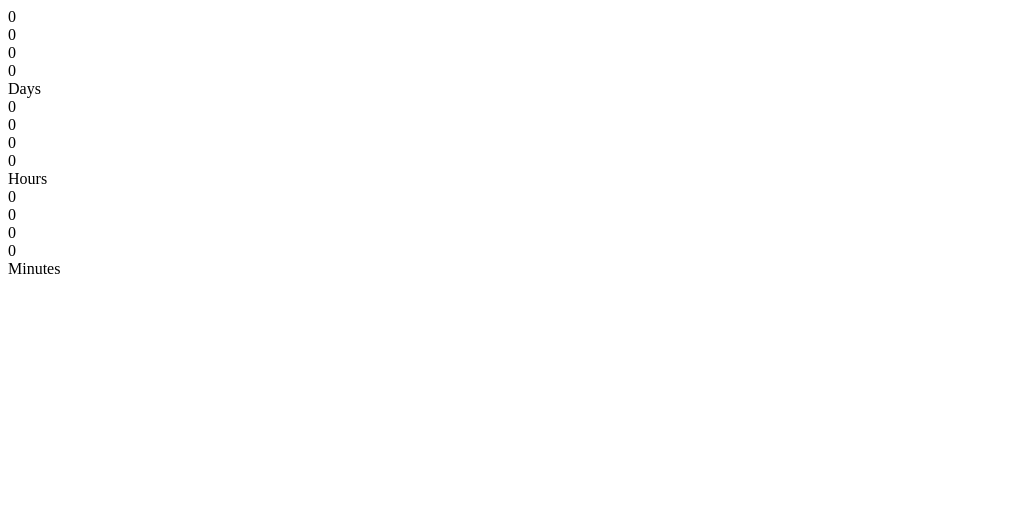
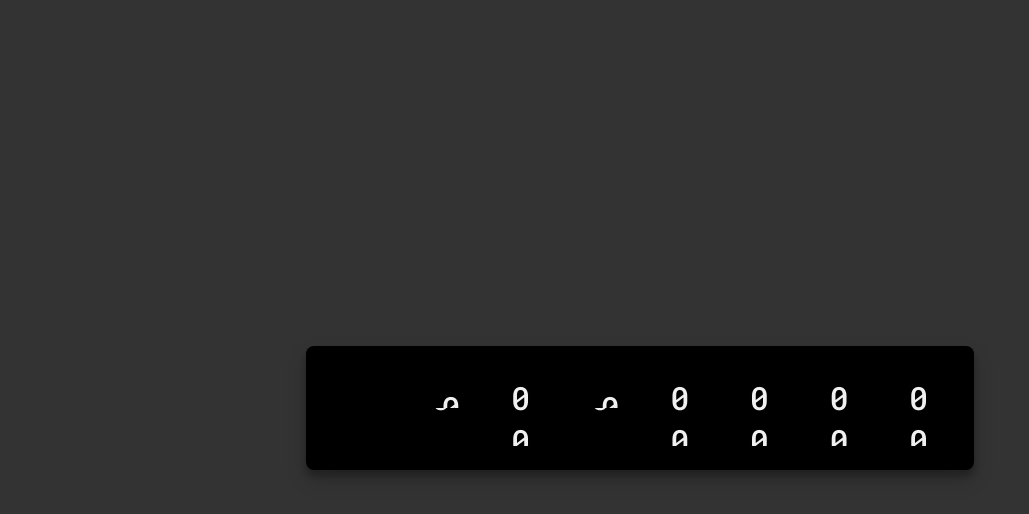
Before and after one commit to rtmcdo/countdowntimer, a plain HTML site: page Index.html in a window 1280 px wide. Shown: the whole page, without its empty margins (0-1029 px from the left). Drawn offline with Linux system fonts and the light colour scheme.

Commit message:
Update Index.html

```diff
--- a/Index.html
+++ b/Index.html
@@ -1,41 +1,82 @@
-<div class="countdown">
-  <div class="time-section">
-    <div class="time-group" id="days">
-      <div class="flip-card">
-        <div class="top">0</div>
-        <div class="bottom">0</div>
-      </div>
-      <div class="flip-card">
-        <div class="top">0</div>
-        <div class="bottom">0</div>
-      </div>
-    </div>
-    <div class="label">Days</div>
-  </div>
-  <div class="time-section">
-    <div class="time-group" id="hours">
-      <div class="flip-card">
-        <div class="top">0</div>
-        <div class="bottom">0</div>
-      </div>
-      <div class="flip-card">
-        <div class="top">0</div>
-        <div class="bottom">0</div>
-      </div>
-    </div>
-    <div class="label">Hours</div>
-  </div>
-  <div class="time-section">
-    <div class="time-group" id="minutes">
-      <div class="flip-card">
-        <div class="top">0</div>
-        <div class="bottom">0</div>
-      </div>
-      <div class="flip-card">
-        <div class="top">0</div>
-        <div class="bottom">0</div>
-      </div>
-    </div>
-    <div class="label">Minutes</div>
-  </div>
+
+<!DOCTYPE html>
+<html lang="en">
+<head>
+<meta charset="UTF-8">
+<meta name="viewport" content="width=device-width, initial-scale=1.0">
+<title>Split Flap Display Countdown Timer</title>
+<link href="https://fonts.googleapis.com/css2?family=Roboto+Mono:wght@500&display=swap" rel="stylesheet">
+<style>
+  body {
+    font-family: 'Roboto Mono', monospace;
+    display: flex;
+    justify-content: center;
+    align-items: center;
+    height: 100vh;
+    background-color: #333;
+    color: white;
+  }
+  .board {
+    text-align: center;
+    background: black;
+    border-radius: 8px;
+    padding: 20px;
+    box-shadow: 0 10px 20px rgba(0, 0, 0, 0.19), 0 6px 6px rgba(0, 0, 0, 0.23);
+  }
+  .flap {
+    display: inline-block;
+    margin: 0 5px;
+    position: relative;
+    overflow: hidden;
+    height: 80px;
+    width: 60px;
+    color: #f0f0f0;
+  }
+  .number {
+    background-color: #000;
+    display: block;
+    padding: 10px;
+    font-size: 2em;
+    perspective: 100px;
+  }
+  .top, .bottom {
+    position: absolute;
+    width: 100%;
+    height: 50%;
+    overflow: hidden;
+  }
+  .top .content, .bottom .content {
+    display: block;
+    background: black;
+    padding: 10px 0;
+    transition: all 0.7s;
+  }
+  .bottom .content {
+    position: absolute;
+    top: -50%;
+  }
+  .flip .top .content {
+    transform: rotateX(-180deg);
+  }
+</style>
+</head>
+<body>
+<div id="timer" class="board">
+  <div class="flap"><div class="number"><div class="top"><span class="content">0</span></div><div class="bottom"><span class="content">0</span></div></div></div>
+  <div class="flap"><div class="number"><div class="top"><span class="content">0</span></div><div the="bottom"><span class="content">0</span></div></div></div>
+  <div class="flap"><div class="number"><div the="top"><span class="content">0</span></div><div the="bottom"><span the="content">0</span></div></div></div>
+  <div class="flap"><div class="number"><div class="top"><span class="content">0</span></div><div the="bottom"><span the="content">0</span></div></div></div>
+  <div class="flap"><div class="number"><div the="top"><span class="content">0</span></div><div the="bottom"><span the="content">0</span></div></div></div>
+  <div class="flap"><div class="number"><div the="top"><span class="content">0</span></div><div the="bottom"><span the="content">0</span></div></div></div>
+  <div class="flap"><div class="number"><div the="top"><span the="content">0</span></div><div the="bottom"><span the="content">0</span></div></div></div>
+  <div class="flap"><div class="number"><div the="top"><span the="content">0</span></div><div the="bottom"><span the="content">0</span></div></div></div>
 </div>
+
+<script>
+  const countdown = document.getElementById('timer').getElementsByClassName('number');
+
+  // Set the date we're counting down to
+  const countDownDate = new Date("Dec 31, 2024 23:59:59").getTime();
+
+  function updateFlip(number, newValue) {
+    const top = number.querySelector('.top .content
```
